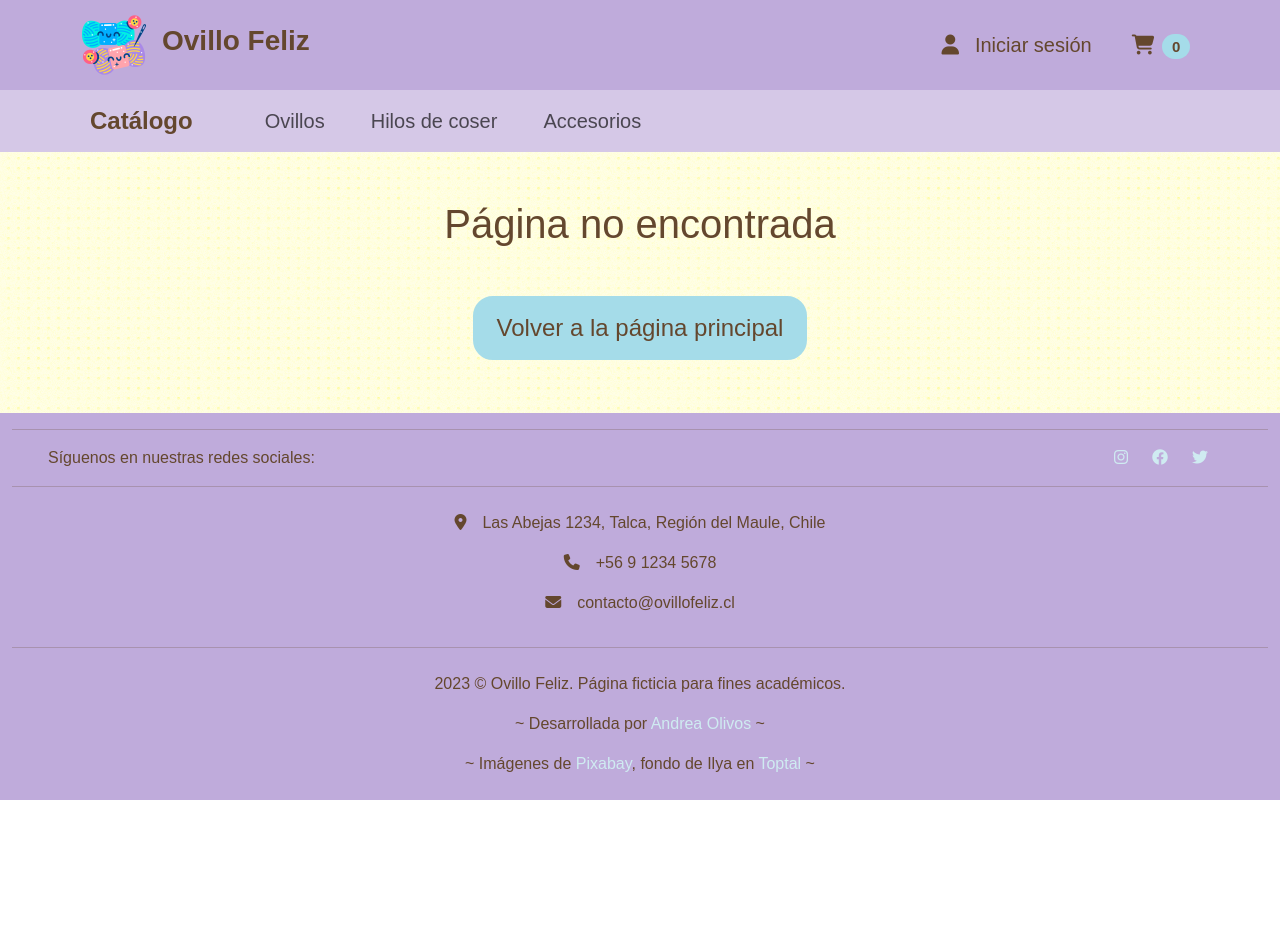
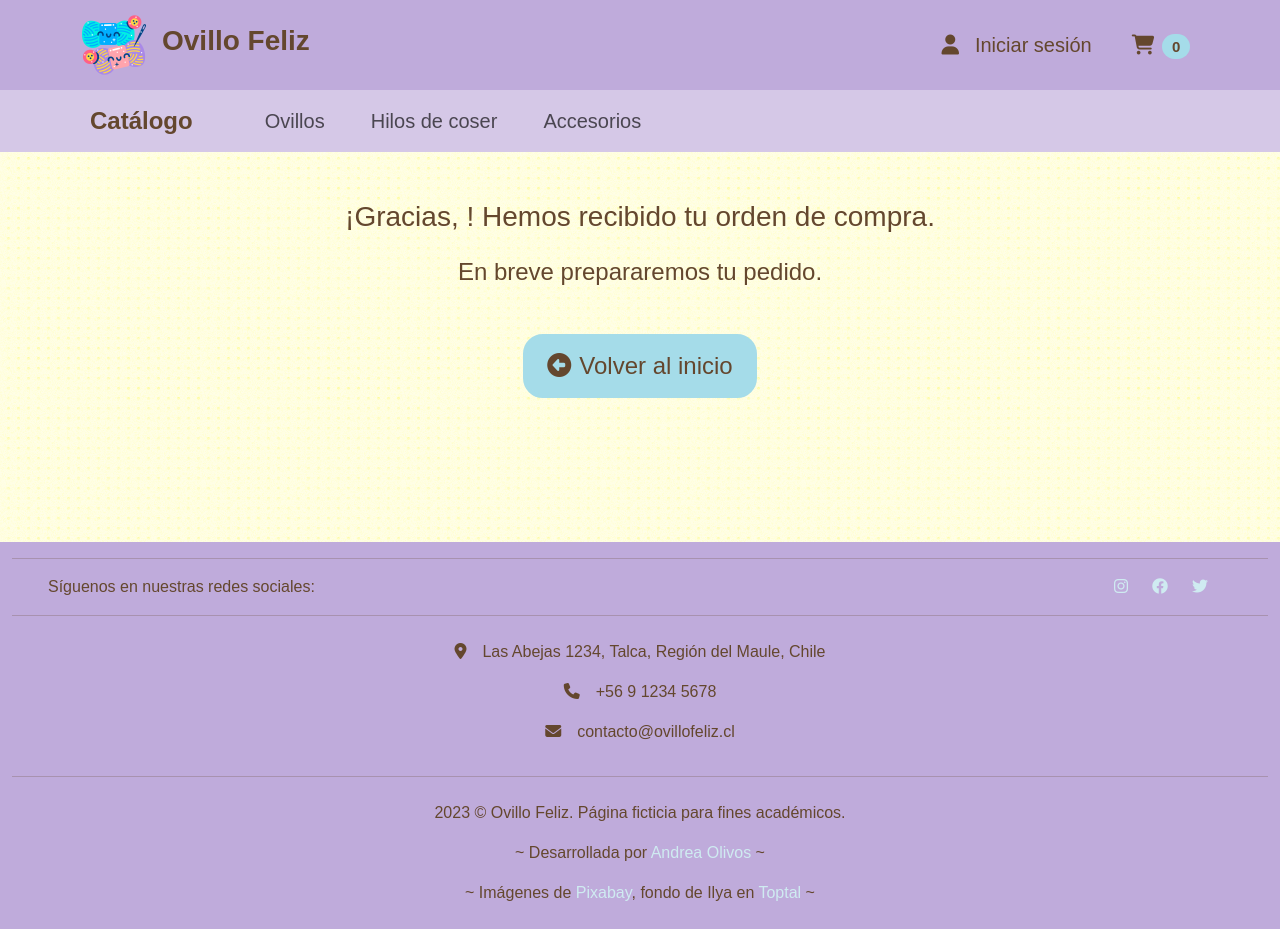
Before and after one commit to aolivos15/P5-ecommerce, a React (Vite) app: page /order_confirmed in a window 1280 px wide. Before the commit the page ends 800 px from the top, so only its background shows below. Built offline with nearby package versions, Linux system fonts and the light colour scheme; no server answers; a web font is replaced by a local one.

Commit message:
Add order confirmed page

```diff
--- a/src/components/CheckoutForm/CheckoutForm.jsx
+++ b/src/components/CheckoutForm/CheckoutForm.jsx
@@ -7,6 +7,7 @@ import { PayPalButton } from "../PayPal/PayPalButton";
 export const CheckoutForm = () => {
 
   const navigate = useNavigate();
+
   const cartCtx = useContext(CartContext);
   const { cart, formatPrice, getNumberOfItemsInCart, getCartTotal } = cartCtx;
 
@@ -21,7 +22,8 @@ export const CheckoutForm = () => {
     city: user.city ? user.city : '',
     state: user.state ? user.state : '',
     country: user.country ? user.country : '',
-    phone: user.phone ? user.phone : ''
+    phone: user.phone ? user.phone : '',
+    order: [...cart]
   });
 
   // When the user is filling the form
@@ -167,7 +169,7 @@ export const CheckoutForm = () => {
             <div className="container d-flex justify-content-center">
               <div className="row w-100">
 
-            <PayPalButton invoice={'compra'} totalValue={getCartTotal()} />
+            <PayPalButton invoice={'compra'} totalValue={getCartTotal()} formData={data} />
               </div>
 
             </div>
--- /dev/null
+++ b/src/components/OrderConfirmed/OrderConfirmed.jsx
@@ -0,0 +1,29 @@
+import { useContext, useEffect, useState } from "react"
+import UserContext from "../../context/UserContext/UserContext";
+
+export const OrderConfirmed = () => {
+
+  const userCtx = useContext(UserContext);
+  const { user } = userCtx;
+
+  useEffect(() => {
+    //clearCart();
+  }, [])
+
+  return (
+    <>
+      <div className="container d-flex justify-content-center my-5">
+        <div className="row">
+          <div className="col text-center">
+            <h3 className="mb-4">¡Gracias, {user.name}! Hemos recibido tu orden de compra.</h3>
+            <h4>En breve prepararemos tu pedido.</h4>
+            <p></p>
+            <div className="d-flex justify-content-center my-5">
+              <button className="custom-btn fs-4 mb-5" onClick={() => { navigate('/') }}><i className="fa-solid fa-circle-left me-2"></i>Volver al inicio</button>
+            </div>
+          </div>
+        </div>
+      </div>
+    </>
+  )
+}
--- a/src/components/PayPal/PayPalButton.jsx
+++ b/src/components/PayPal/PayPalButton.jsx
@@ -1,11 +1,20 @@
 import { PayPalButtons } from "@paypal/react-paypal-js"
+import { useContext } from "react";
 import { useNavigate } from "react-router-dom";
 import Swal from "sweetalert2";
 import withReactContent from "sweetalert2-react-content";
+import CartContext from "../../context/CartContext/CartContext";
+import { axiosClient } from "../../config/api";
+import UserContext from "../../context/UserContext/UserContext";
 
-export const PayPalButton = ({invoice, totalValue}) => {
+export const PayPalButton = ({ invoice, totalValue, formData }) => {
 
   const navigate = useNavigate();
+  const userCtx = useContext(UserContext);
+  const { user } = userCtx;
+  const cartCtx = useContext(CartContext);
+  const { clearCart } = cartCtx;
+
   // Alert
   const payPalSwal = withReactContent(Swal.mixin({
     customClass: {
@@ -33,16 +42,16 @@ export const PayPalButton = ({invoice, totalValue}) => {
         // This function is waiting for an order to arrive
         const order = await actions.order?.capture();
         try {
-          payPalSwal.fire({
-            icon: 'success',
-            titleText: 'Pago exitoso'
-            // titleText: `${response.data.message}`
-          }).then((result) => {
-            if (result.isConfirmed) {
-              navigate('/');
-            }
-          });
           console.log(order);
+          // Check if the user exists, preguntar al server
+
+          // If user exists, update
+          // Use id from form and not from context, in case the user exists but is not logged in
+          // const response = await axiosClient.put(`/users/${formData._id}`);
+
+          // If user does not exist, create an order on a guestUsers collection??
+
+          navigate('/order_confirmed');
 
         } catch (error) {
           payPalSwal.fire({
--- a/src/router/RouterApp.jsx
+++ b/src/router/RouterApp.jsx
@@ -1,7 +1,6 @@
 import { Routes, Route } from "react-router-dom";
-import { HomePage, NotFoundPage, CategoryPage, ProductPage, CartPage, CheckoutPage, SignUpPage, LogInPage } from '../views/IndexView';
+import { HomePage, NotFoundPage, CategoryPage, ProductPage, CartPage, CheckoutPage, SignUpPage, LogInPage, OrderConfirmedPage } from '../views/IndexView';
 import { NavBar } from "../components/NavBar/NavBar";
-import { CatalogNavBar } from "../components/CatalogNavBar/CatalogNavBar";
 import { Footer } from "../components/Footer/Footer";
 
 export const RouterApp = () => {
@@ -15,6 +14,7 @@ export const RouterApp = () => {
           <Route path="productos/:name" element={<ProductPage />} />
           <Route path="carrito/" element={<CartPage />} />
           <Route path="checkout/" element={<CheckoutPage />} />
+          <Route path="order_confirmed/" element={<OrderConfirmedPage />} />
           <Route path="signup/" element={<SignUpPage />} />
           <Route path="login/" element={<LogInPage />} />
           <Route path="*" element={<NotFoundPage />} />
--- a/src/views/IndexView.js
+++ b/src/views/IndexView.js
@@ -3,6 +3,7 @@ export * from './CategoryPage';
 export * from './ProductPage';
 export * from './CartPage';
 export * from './CheckoutPage';
+export * from './OrderConfirmedPage';
 export * from './SignUpPage';
 export * from './LogInPage';
 export * from './NotFoundPage';
--- /dev/null
+++ b/src/views/OrderConfirmedPage.jsx
@@ -0,0 +1,9 @@
+import { OrderConfirmed } from "../components/OrderConfirmed/OrderConfirmed"
+
+export const OrderConfirmedPage = () => {
+  return (
+    <>
+      <OrderConfirmed />
+    </>
+  )
+}
```
